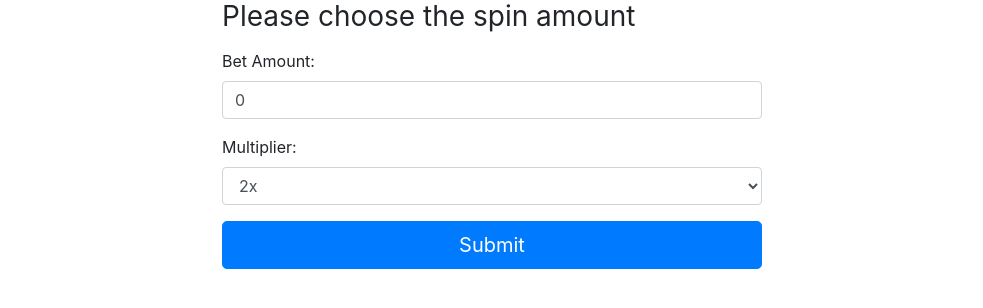
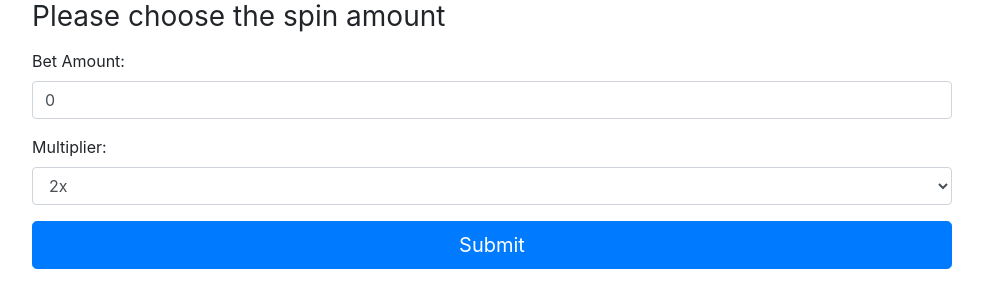
Before and after one commit to zap-me/zap_payments, a Flask app: page /spin in a window 1280 px wide. Shown: the part 58-366 px from the top of the page, without its empty margins (148-1131 px from the left). Run offline with Flask 2, Linux system fonts and the light colour scheme; the visitor is signed in with stand-in values (Sample User, id 1); data that the repository does not hold is empty; parts of the project's set-up code (start-up, migrations or seed data) failed here and were passed over; some libraries are stand-ins or nearby versions.

Commit message:
widen content

```diff
--- a/templates/index.html
+++ b/templates/index.html
@@ -2,7 +2,7 @@
 
 {% block content %}
     <div class="row justify-content-center">
-    <div class="col-sm-6">
+    <div class="col-sm-10">
         <ul>
             <li>
                 <a href="/spin">ZAP Spin</a>
--- a/templates/invoice.html
+++ b/templates/invoice.html
@@ -2,7 +2,7 @@
 
 {% block content %}
     <div class="row justify-content-center">
-    <div class="col-sm-6">
+    <div class="col-sm-10">
 
     {% if invoice %}
         {% set zap = '{0:0.2f}'.format(invoice.amount/100.0) %}
--- a/templates/spin.html
+++ b/templates/spin.html
@@ -2,7 +2,7 @@
 
 {% block content %}
 <div class="row justify-content-center">
-<div class="col-sm-6">
+<div class="col-sm-10">
 <form method="POST">
     <h1 class="h3 mb-3 font-weight-normal">Please choose the spin amount</h1>
     <!--
--- a/templates/spin_test.html
+++ b/templates/spin_test.html
@@ -6,7 +6,7 @@
 
 {% block content %}
     <div class="row justify-content-center">
-    <div class="col-sm-6">
+    <div class="col-sm-10">
     <div class="card">
         <div class="card-header">
             <h3 class="card-title">Spin</h3>
```
